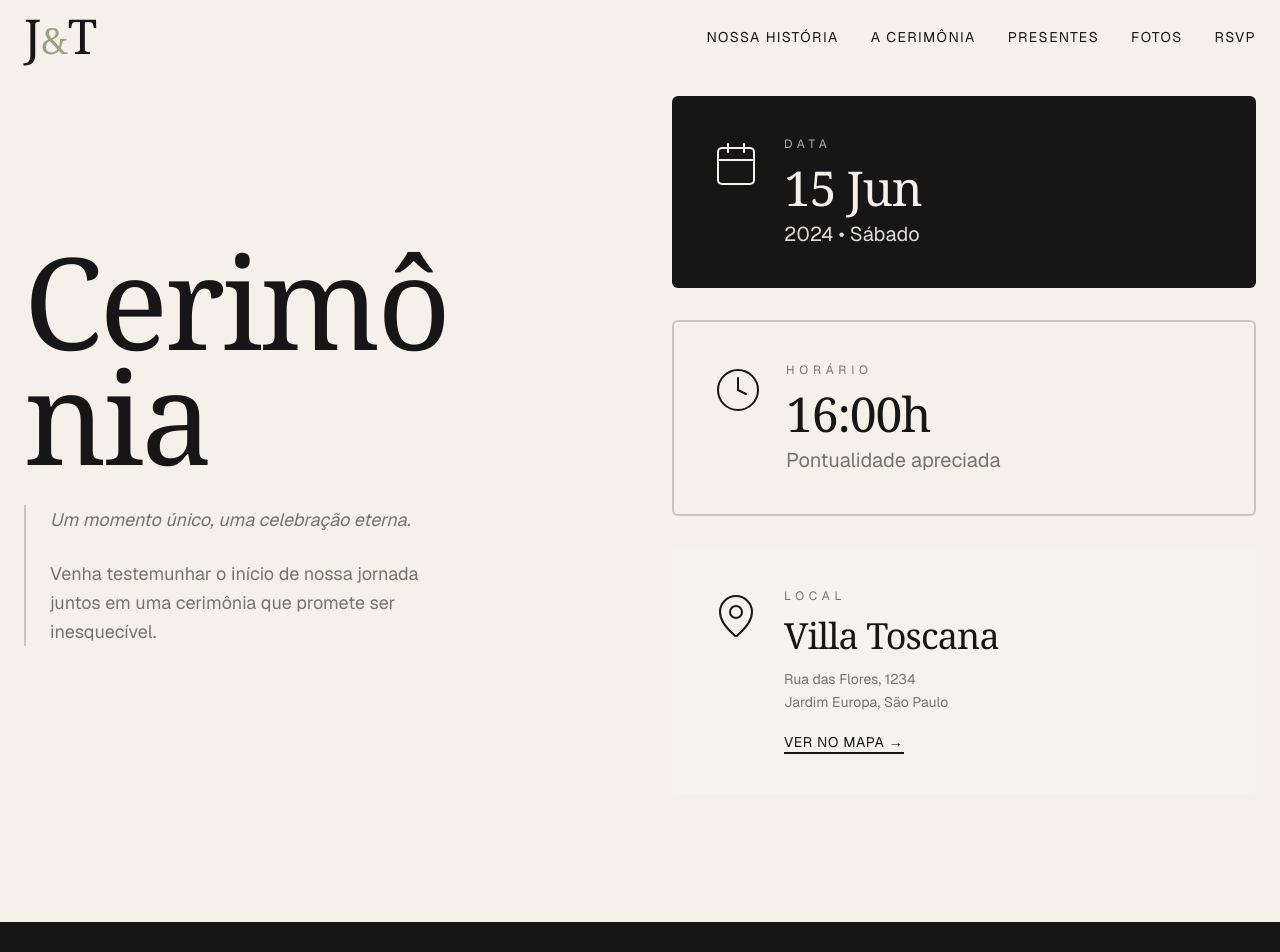
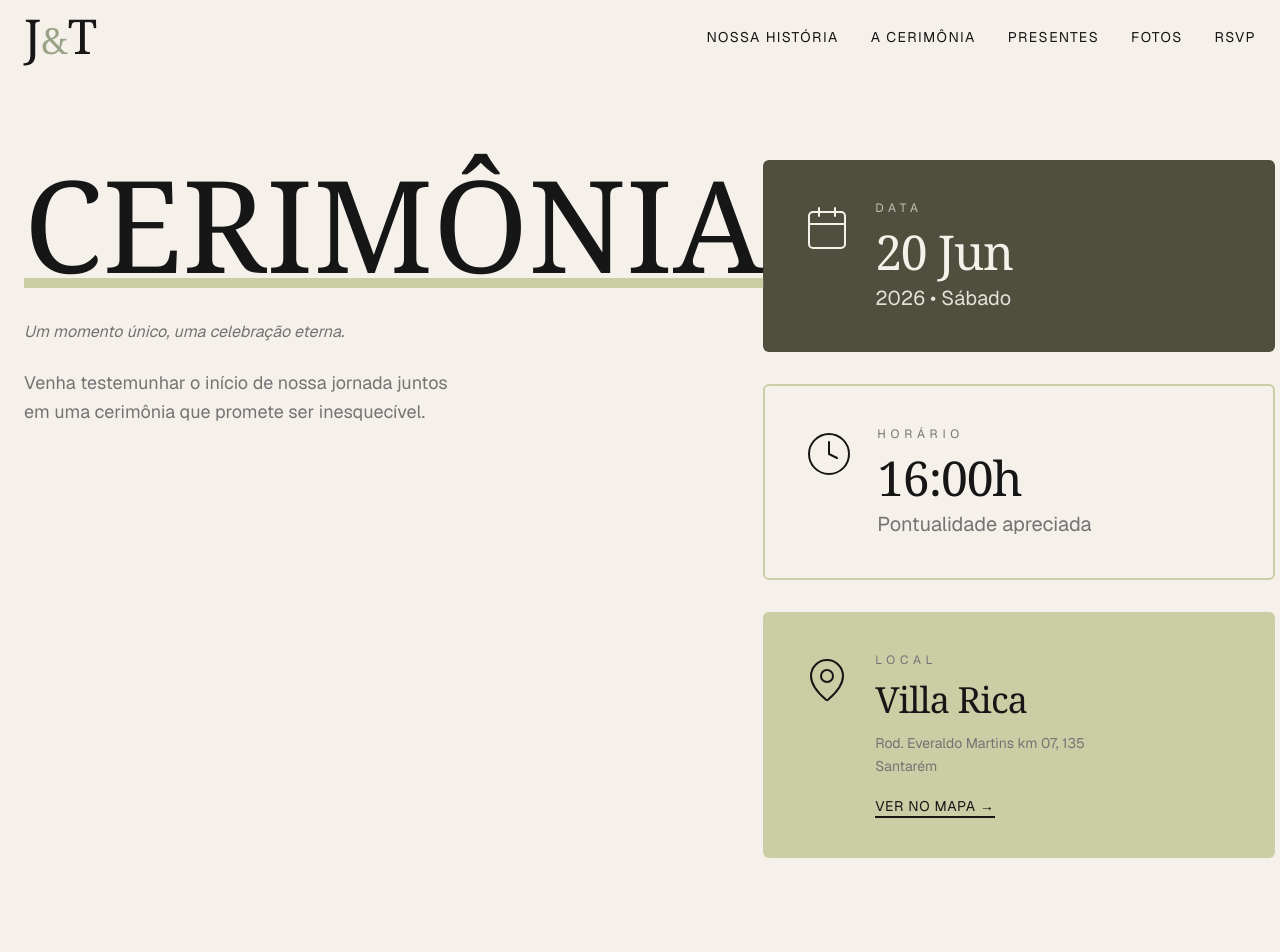
Before and after one commit to joaorodrs/wedding, a Next.js app: page /cerimonia in a window 1280 px wide. Shown: the top 952 px of the page. Built offline with nearby package versions, Linux system fonts and the light colour scheme; a web font is replaced by a local one.

Commit message:
feat: changes cerimony page

```diff
--- a/app/cerimonia/page.tsx
+++ b/app/cerimonia/page.tsx
@@ -3,6 +3,7 @@ import { Calendar, Clock, MapPin, Shirt, Users, Mail } from "lucide-react";
 import Image from "next/image";
 import Link from "next/link";
 import { Button } from "@/components/ui/button";
+import { CerimonySection } from "@/components/sections/cerimony";
 
 export default function CerimoniaPage() {
   const timeline = [
@@ -42,108 +43,16 @@ export default function CerimoniaPage() {
     <div className="min-h-screen bg-background">
       <WeddingNav />
 
-      <main className="pt-24 pb-16">
-        <div className="container mx-auto px-6 mb-32">
-          <div className="grid lg:grid-cols-2 gap-16 items-center min-h-[70vh]">
-            {/* Left side - Dramatic typography */}
-            <div className="relative">
-              <div className="absolute -left-8 top-0 w-1 h-32 bg-foreground/10" />
-              <h1 className="font-serif text-[12vw] lg:text-[8rem] leading-[0.9] tracking-tight mb-8">
-                Cerimô
-                <br />
-                nia
-              </h1>
-              <div className="max-w-md space-y-6 text-lg leading-relaxed text-muted-foreground border-l-2 border-foreground/20 pl-6">
-                <p className="italic">
-                  Um momento único, uma celebração eterna.
-                </p>
-                <p>
-                  Venha testemunhar o início de nossa jornada juntos em uma
-                  cerimônia que promete ser inesquecível.
-                </p>
-              </div>
-            </div>
+      <main className="pt-40 pb-16">
+        <CerimonySection hideButton />
 
-            {/* Right side - Essential info in elegant cards */}
-            <div className="space-y-8">
-              <div className="bg-foreground text-background p-10 rounded-sm">
-                <div className="flex items-start gap-6">
-                  <Calendar
-                    className="w-12 h-12 flex-shrink-0 mt-1"
-                    strokeWidth={1}
-                  />
-                  <div>
-                    <p className="text-xs tracking-[0.4em] uppercase opacity-70 mb-3">
-                      Data
-                    </p>
-                    <p className="font-serif text-5xl mb-2 tracking-tight">
-                      15 Jun
-                    </p>
-                    <p className="text-xl opacity-90">2024 • Sábado</p>
-                  </div>
-                </div>
-              </div>
-
-              <div className="border-2 border-foreground/20 p-10 rounded-sm">
-                <div className="flex items-start gap-6">
-                  <Clock
-                    className="w-12 h-12 flex-shrink-0 mt-1"
-                    strokeWidth={1}
-                  />
-                  <div>
-                    <p className="text-xs tracking-[0.4em] uppercase text-muted-foreground mb-3">
-                      Horário
-                    </p>
-                    <p className="font-serif text-5xl mb-2 tracking-tight">
-                      16:00h
-                    </p>
-                    <p className="text-xl text-muted-foreground">
-                      Pontualidade apreciada
-                    </p>
-                  </div>
-                </div>
-              </div>
-
-              <div className="bg-muted/50 p-10 rounded-sm">
-                <div className="flex items-start gap-6">
-                  <MapPin
-                    className="w-12 h-12 flex-shrink-0 mt-1"
-                    strokeWidth={1}
-                  />
-                  <div className="flex-1">
-                    <p className="text-xs tracking-[0.4em] uppercase text-muted-foreground mb-3">
-                      Local
-                    </p>
-                    <p className="font-serif text-4xl mb-3 tracking-tight">
-                      Villa Toscana
-                    </p>
-                    <p className="text-sm text-muted-foreground leading-relaxed mb-4">
-                      Rua das Flores, 1234
-                      <br />
-                      Jardim Europa, São Paulo
-                    </p>
-                    <Link
-                      href="/direction"
-                      className="inline-block text-sm tracking-wider uppercase border-b-2 border-foreground hover:opacity-60 transition-opacity"
-                    >
-                      Ver no mapa →
-                    </Link>
-                  </div>
-                </div>
-              </div>
-            </div>
-          </div>
-        </div>
-
-        <div className="bg-foreground text-background py-24 mb-32">
+        <div className="bg-foreground text-background py-24 my-28">
           <div className="container mx-auto px-6">
             <div className="max-w-6xl mx-auto">
               <div className="grid lg:grid-cols-[1fr,2fr] gap-16 items-start">
-                <div className="lg:sticky lg:top-32">
+                <div>
                   <h2 className="font-serif text-6xl lg:text-7xl leading-none mb-6">
-                    Progra
-                    <br />
-                    mação
+                    Programação
                   </h2>
                   <p className="text-lg opacity-80 leading-relaxed">
                     Cada momento foi cuidadosamente planejado para celebrar amor
@@ -187,12 +96,9 @@ export default function CerimoniaPage() {
                   <Shirt className="w-10 h-10" strokeWidth={1} />
                 </div>
                 <h2 className="font-serif text-6xl lg:text-7xl mb-8 leading-none">
-                  Dress
-                  <br />
-                  Code
+                  Dress Code
                 </h2>
                 <div className="space-y-6 text-lg leading-relaxed max-w-2xl">
-                  <p className="text-2xl font-serif">Traje Passeio Completo</p>
                   <p className="text-muted-foreground">
                     <strong className="text-foreground">Cavalheiros:</strong>{" "}
                     Terno completo ou blazer com calça social.
@@ -210,23 +116,23 @@ export default function CerimoniaPage() {
                 </h3>
                 <div className="space-y-6">
                   <div className="flex items-center gap-4">
-                    <div className="w-20 h-20 rounded-full bg-[#2C3E50] flex-shrink-0 border-4 border-background shadow-lg" />
+                    <div className="w-20 h-20 rounded-full bg-olive-green flex-shrink-0 border-4 border-background shadow-lg" />
                     <div>
-                      <p className="font-serif text-xl">Azul Marinho</p>
+                      <p className="font-serif text-xl">Verde Oliva</p>
+                      <p className="text-sm text-muted-foreground">Madrinhas</p>
+                    </div>
+                  </div>
+                  <div className="flex items-center gap-4">
+                    <div className="w-20 h-20 rounded-full bg-swamp-green flex-shrink-0 border-4 border-background shadow-lg" />
+                    <div>
+                      <p className="font-serif text-xl">Verde Abacate</p>
                       <p className="text-sm text-muted-foreground">Padrinhos</p>
                     </div>
                   </div>
                   <div className="flex items-center gap-4">
-                    <div className="w-20 h-20 rounded-full bg-[#C7A17A] flex-shrink-0 border-4 border-background shadow-lg" />
+                    <div className="w-20 h-20 rounded-full bg-vanilla flex-shrink-0 border-4 border-background shadow-lg" />
                     <div>
-                      <p className="font-serif text-xl">Champanhe</p>
-                      <p className="text-sm text-muted-foreground">Madrinhas</p>
-                    </div>
-                  </div>
-                  <div className="flex items-center gap-4">
-                    <div className="w-20 h-20 rounded-full bg-[#E8D5C4] flex-shrink-0 border-4 border-background shadow-lg" />
-                    <div>
-                      <p className="font-serif text-xl">Nude</p>
+                      <p className="font-serif text-xl">Baunilha</p>
                       <p className="text-sm text-muted-foreground">Madrinhas</p>
                     </div>
                   </div>
@@ -306,7 +212,7 @@ export default function CerimoniaPage() {
                 <p className="text-lg mb-3 leading-relaxed opacity-90">
                   Confirme sua presença até
                 </p>
-                <p className="font-serif text-4xl mb-8">1 de Maio</p>
+                <p className="font-serif text-4xl mb-8">10 de Maio</p>
                 <p className="mb-8 text-base leading-relaxed opacity-80">
                   Sua confirmação nos ajuda a preparar cada detalhe com o
                   cuidado que você merece.
@@ -316,17 +222,6 @@ export default function CerimoniaPage() {
                     Confirmar Presença
                   </Button>
                 </Link>
-                <div className="pt-6 border-t border-background/20">
-                  <p className="text-sm opacity-70 mb-2">
-                    Ou envie um e-mail para:
-                  </p>
-                  <a
-                    href="mailto:rsvp@casamento.com"
-                    className="text-base border-b border-background/40 hover:border-background transition-colors"
-                  >
-                    rsvp@casamento.com
-                  </a>
-                </div>
               </div>
             </div>
           </div>
--- a/app/globals.css
+++ b/app/globals.css
@@ -40,6 +40,7 @@
   --dim-green: #cbcda5;
   --swamp-green: #99a285;
   --olive-green: #4e4f3d;
+  --vanilla: #e5d2b8;
 }
 
 .dark {
@@ -86,6 +87,7 @@
   --color-dim-green: var(--dim-green);
   --color-swamp-green: var(--swamp-green);
   --color-olive-green: var(--olive-green);
+  --color-vanilla: var(--vanilla);
   --color-card: var(--card);
   --color-card-foreground: var(--card-foreground);
   --color-popover: var(--popover);
--- a/components/sections/cerimony.tsx
+++ b/components/sections/cerimony.tsx
@@ -5,13 +5,13 @@ import * as motion from "motion/react-client";
 
 export const CerimonySection = ({ hideButton }: { hideButton?: boolean }) => (
   <section className="px-6">
-    <div className="flex flex-col space-y-6">
+    <div className="flex flex-col space-y-6 md:flex-row md:justify-between">
       <div className="relative">
         <motion.h1
           initial={{ opacity: 0 }}
           whileInView={{ opacity: 1 }}
           transition={{ delay: 0.3, duration: 0.5 }}
-          className="font-serif text-5xl mb-8 underline decoration-dim-green decoration-[10px] uppercase"
+          className="font-serif text-5xl mb-8 underline decoration-dim-green decoration-[10px] uppercase lg:text-9xl"
         >
           Cerimônia
         </motion.h1>
@@ -27,8 +27,8 @@ export const CerimonySection = ({ hideButton }: { hideButton?: boolean }) => (
       </div>
 
       {/* Right side - Essential info in elegant cards */}
-      <div className="space-y-8">
-        <div className="bg-olive-green text-background p-10 rounded-sm">
+      <div className="space-y-8 md:w-full md:flex md:flex-col md:items-center">
+        <div className="bg-olive-green text-background p-10 rounded-sm md:w-lg">
           <div className="flex items-start gap-6">
             <Calendar
               className="w-12 h-12 flex-shrink-0 mt-1"
@@ -44,7 +44,7 @@ export const CerimonySection = ({ hideButton }: { hideButton?: boolean }) => (
           </div>
         </div>
 
-        <div className="border-2 border-dim-green p-10 rounded-sm">
+        <div className="border-2 border-dim-green p-10 rounded-sm md:w-lg">
           <div className="flex items-start gap-6">
             <Clock className="w-12 h-12 flex-shrink-0 mt-1" strokeWidth={1} />
             <div>
@@ -59,7 +59,7 @@ export const CerimonySection = ({ hideButton }: { hideButton?: boolean }) => (
           </div>
         </div>
 
-        <div className="bg-dim-green p-10 rounded-sm">
+        <div className="bg-dim-green p-10 rounded-sm md:w-lg">
           <div className="flex items-start gap-6">
             <MapPin className="w-12 h-12 flex-shrink-0 mt-1" strokeWidth={1} />
             <div className="flex-1">
```
